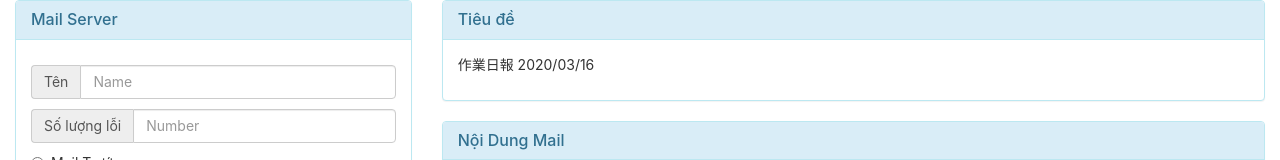
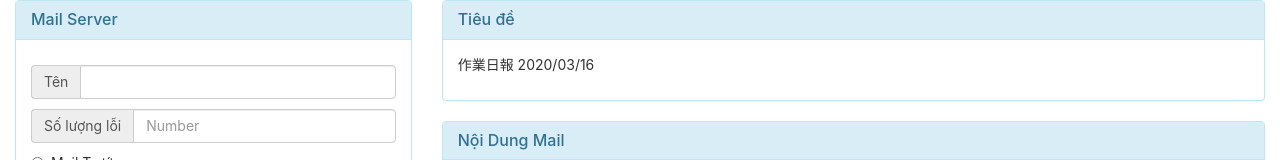
Before and after one commit to hoanthe/Test1, a React (Create React App) app: page / in a window 1280 px wide. Shown: the top 160 px of the page. Built offline with nearby package versions, Linux system fonts and the light colour scheme.

Commit message:
react-create-app on Heroku v2

```diff
--- a/src/App.js
+++ b/src/App.js
@@ -184,7 +184,7 @@ class App extends Component{
                     onChange = {(event) => this.onInputName(event)}
                     className="form-control"
                     id="exampleInputAmountName"
-                    placeholder="Name"/>
+                    placeholder=""/>
             </div>
 
             <div className="input-group box">
```
